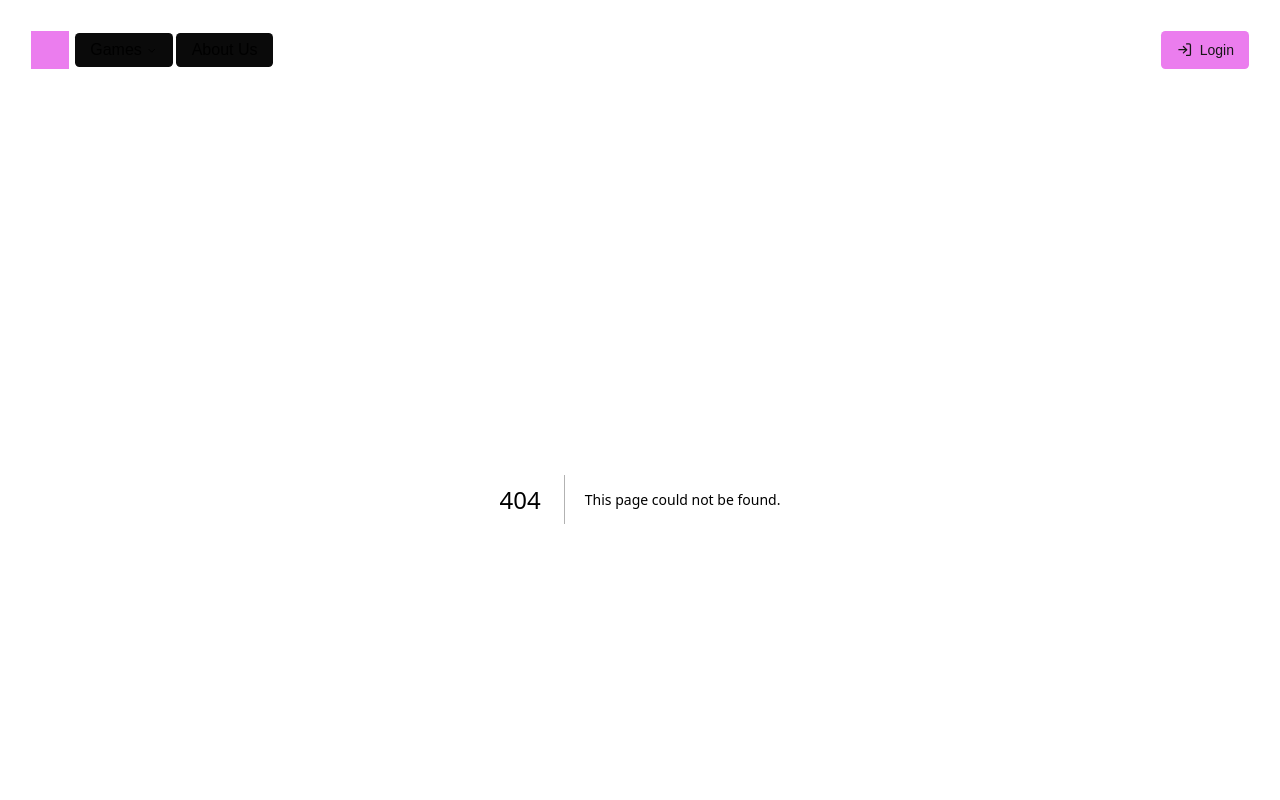
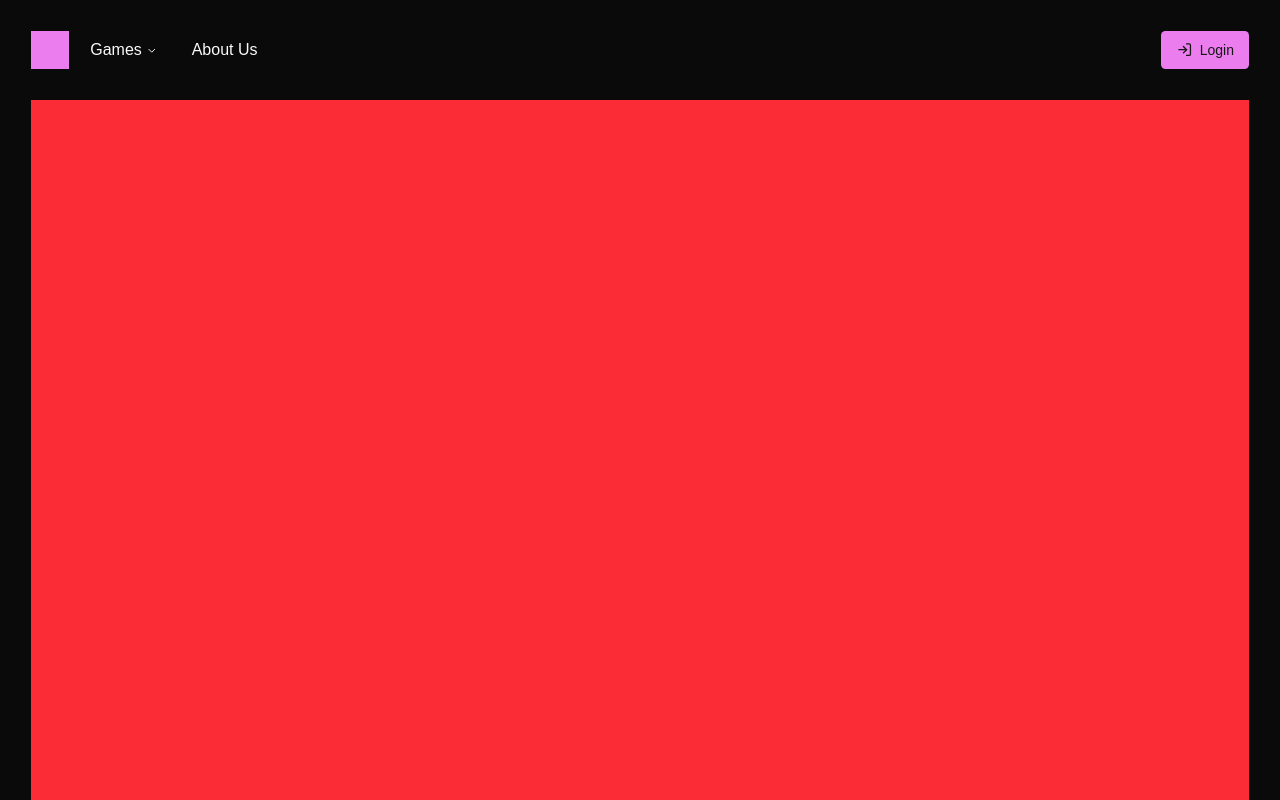
Before and after one commit to Username000000044/cac_team, a Next.js app: page /url in a window 1280 px wide. Before the commit this address had no page. Shown: the top 800 px of the page. Built offline with nearby package versions, Linux system fonts and the light colour scheme.

Commit message:
game url

```diff
--- /dev/null
+++ b/src/app/(games)/url/page.tsx
@@ -0,0 +1,5 @@
+export default function URLPage() {
+ return(
+    <div className="h-screen w-full bg-red-500"></div>
+ )
+}
--- a/src/components/log-in.tsx
+++ b/src/components/log-in.tsx
@@ -62,3 +62,5 @@ export function LogIn() {
 
   )
 }
+
+// local:3000/dashboard
```
Also changed, not shown: src/app/login/page.tsx (renamed from src/app/(auth)/login/page.tsx).
